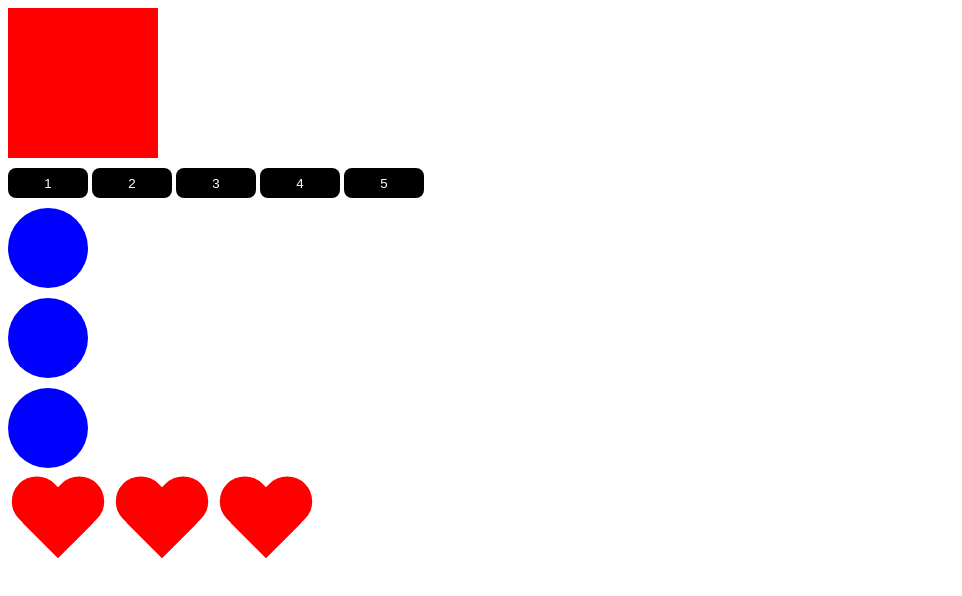
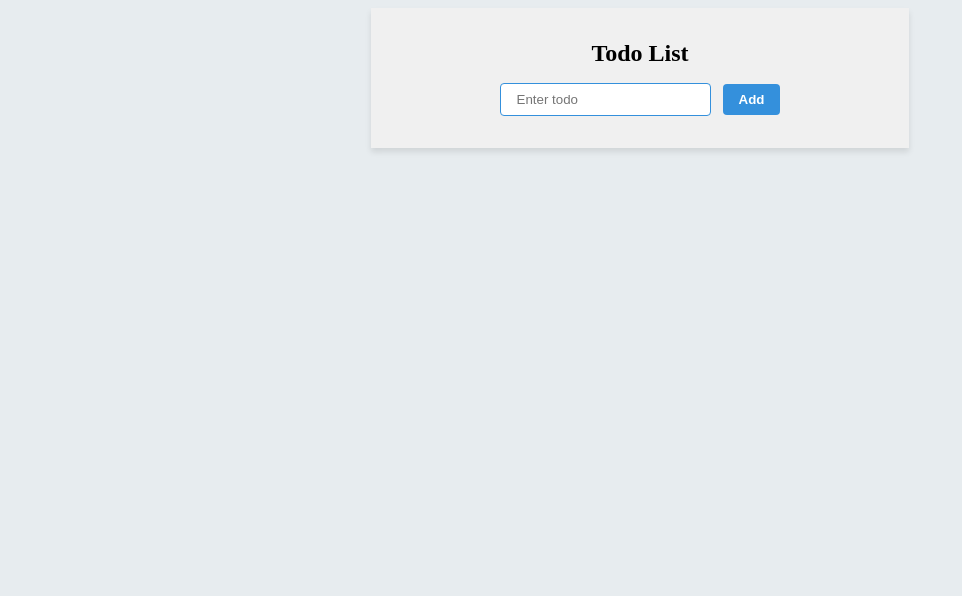
Before and after one commit to zHannur0/React-course-EduKey-, a plain HTML site: page index.html in a window 1280 px wide. Shown: the whole page, without its empty margins (0-962 px from the left). Drawn offline with Linux system fonts and the light colour scheme.

Commit message:
starter code for practice about html elements

```diff
--- a/css/style.css
+++ b/css/style.css
@@ -1,78 +1,49 @@
-.box {
-  width: 150px;
-  height: 150px;
-  background-color: red;
-}
-button {
-	width: 80px;
-	height: 30px;
-	margin-top: 10px;
-	border: none;
-	border-radius: 8px;
-	background-color: #000;
-	color: #fff;
-	cursor: pointer;
-	outline: none;
+body {
+   background-color:#e7ecef;
 }
 
-.circle {
-	width: 80px;
-	height: 80px;
-	background-color: blue;
-	display: block;
-	margin-top: 10px;
-	border-radius: 100%;
+.container{
+   width: 40%;
+   margin: auto;
+   box-shadow: 0 4px 6px rgba(0, 0, 0, 0.1);
+   background-color: #f0f0f0;
+   padding: 1rem;
+   display: flex;
+   justify-content: center;
+   flex-direction: column;
+   align-items:center;
 }
 
-.heart {
-	display: inline-block;
-    position: relative;
-    width: 100px;
-    height: 90px;
-    margin-top: 10px;
+.todoName{
+    font-size: 1.5rem;
+    font-weight: bold;
 }
-.heart:before,
-.heart:after {
-    position: absolute;
-    content: "";
-    left: 50px;
-    top: 0;
-    width: 50px;
-    height: 80px;
-    background: red;
-    -moz-border-radius: 50px 50px 0 0;
-    border-radius: 50px 50px 0 0;
-    -webkit-transform: rotate(-45deg);
-       -moz-transform: rotate(-45deg);
-        -ms-transform: rotate(-45deg);
-         -o-transform: rotate(-45deg);
-            transform: rotate(-45deg);
-    -webkit-transform-origin: 0 100%;
-       -moz-transform-origin: 0 100%;
-        -ms-transform-origin: 0 100%;
-         -o-transform-origin: 0 100%;
-            transform-origin: 0 100%;
+
+.todoContainer {
+   background-color: white;
 }
-.heart:after {
-    left: 0;
-    -webkit-transform: rotate(45deg);
-       -moz-transform: rotate(45deg);
-        -ms-transform: rotate(45deg);
-         -o-transform: rotate(45deg);
-            transform: rotate(45deg);
-    -webkit-transform-origin: 100% 100%;
-       -moz-transform-origin: 100% 100%;
-        -ms-transform-origin: 100% 100%;
-         -o-transform-origin: 100% 100%;
-            transform-origin :100% 100%;
+
+.todoInput {
+   border: 1px solid #3490dc;
+   border-radius: 0.25rem;
+   padding: 0.5rem 1rem;
+   margin-right: 0.5rem;
 }
-.black{
-	width: 150px;
-	height: 50px;
-	line-height: 50px;
-	text-align: center;
-	background-color: black;
-	margin-bottom: 30px;
-	margin-top: 30px;
-	color: #fff;
+
+.addButton {
+   background-color: #3490dc;
+   color: #fff;
+   font-weight: 700;
+   padding: 0.5rem 1rem;
+   border: none;
+   border-radius: 0.25rem;
+   cursor: pointer;
 }
+
+.addButton:hover {
+   background-color: #2779bd;
+}
+
+.todoList {
+   margin-top: 1rem;
+}
--- a/index.html
+++ b/index.html
@@ -7,24 +7,16 @@
 		<link rel="stylesheet" href="css/style.css">
 	</head>
 	<body>
-		<div class="box" id="box"></div>
-		<button>1</button>
-		<button>2</button>
-		<button>3</button>
-		<button>4</button>
-		<button>5</button>
+		<div class="container">
+			<h1 class = "todoName">Todo List</h1>
+			<div class="inputArea">
+				<input type="text" id="todoInput" class = "todoInput" placeholder="Enter todo" class="">
+				<button id = "addButton" onclick="" class="addButton">Add</button>
+			</div>
+			<div id="todoList" class="todoList">
+			</div>
+		</div>
+	</body>
 
-		<div class="circle"></div>
-		<div class="circle"></div>
-		<div class="circle"></div>
-
-		<div class="wrapper">
-			<div class="heart"></div>
-			<div class="heart"></div>
-            <div class="heart"></div>
-
-		</div>
-
-		<script src="js/script.js"></script>
-	</body>
+	<script src="js/script.js"></script>
 </html>
```
Also changed, not shown: js/script.js (line endings or trailing spaces).
